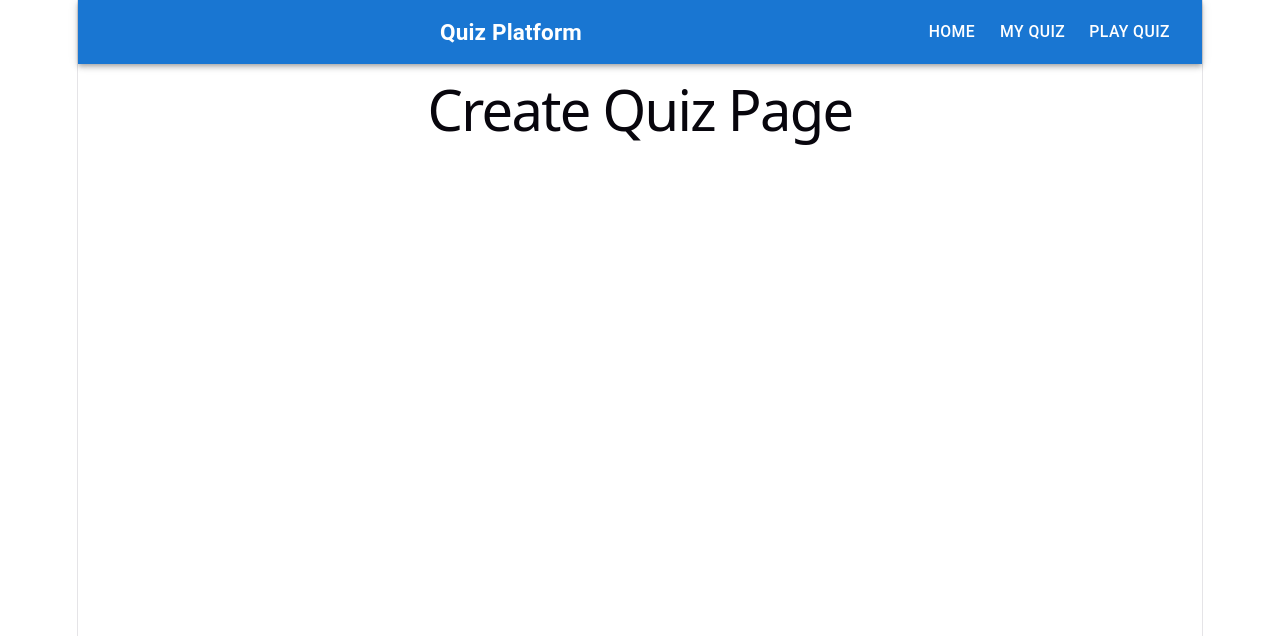
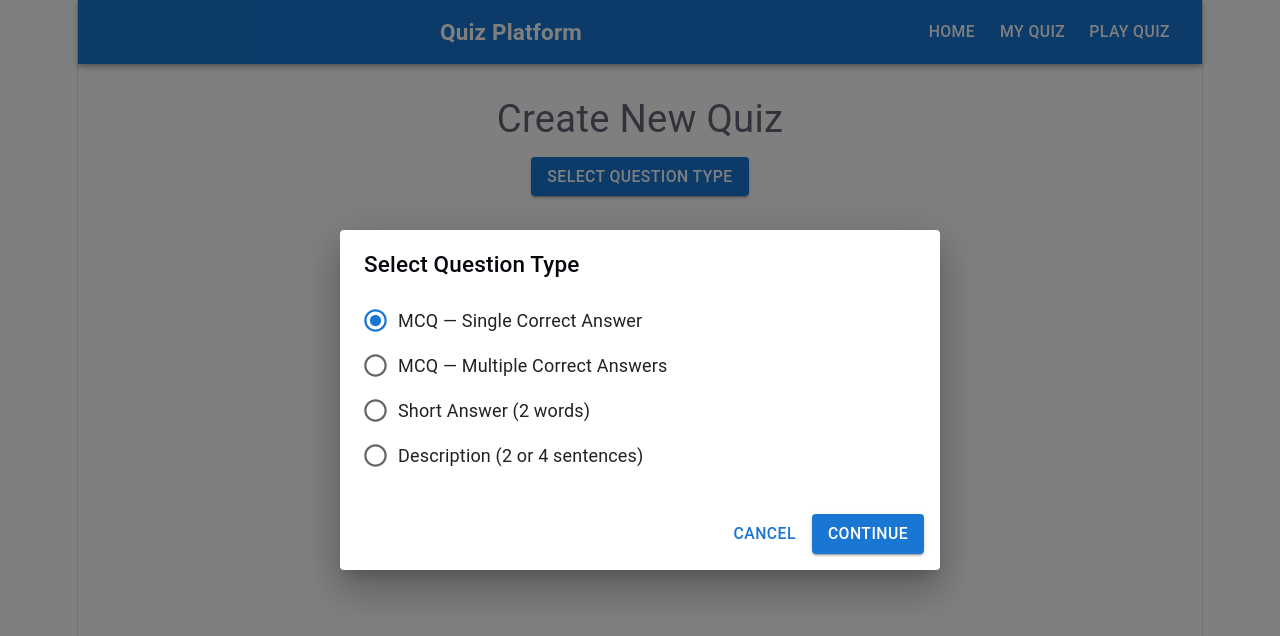
Before and after one commit to UmarCodesTech/Quiz-Platform, a React (Vite) app: page /create-quiz in a window 1280 px wide. Shown: the top 636 px of the page. Built offline with nearby package versions, Linux system fonts and the light colour scheme.

Commit message:
feat: add quiz question validation

```diff
--- a/src/pages/CreateQuiz.jsx
+++ b/src/pages/CreateQuiz.jsx
@@ -1,6 +1,261 @@
+
+import { useState } from "react";
+import {
+  Box,
+  Button,
+  Container,
+  Dialog,
+  DialogTitle,
+  DialogContent,
+  DialogActions,
+  FormControl,
+  FormControlLabel,
+  Radio,
+  RadioGroup,
+  TextField,
+  Typography,
+  MenuItem,
+  Paper,
+} from "@mui/material";
+
 function CreateQuiz() {
+  const [open, setOpen] = useState(true);
+  const [questionType, setQuestionType] = useState("single");
+  const [showForm, setShowForm] = useState(false);
+
+  const [quizTitle, setQuizTitle] = useState("");
+  const [question, setQuestion] = useState("");
+  const [options, setOptions] = useState(["", ""]);
+  const [correctAnswer, setCorrectAnswer] = useState("");
+  const [error, setError] = useState("");
+
+  const handleContinue = () => {
+    if (questionType === "single") {
+      setShowForm(true);
+      setOpen(false);
+    } else {
+      alert("This question type will be implemented in a later step.");
+    }
+  };
+
+  const handleAddOption = () => {
+    setOptions([...options, ""]);
+  };
+
+  const handleOptionChange = (index, value) => {
+    const updatedOptions = [...options];
+    updatedOptions[index] = value;
+    setOptions(updatedOptions);
+  };
+
+  const handleDeleteOption = (index) => {
+    if (options.length <= 2) {
+      alert("At least two options are required.");
+      return;
+    }
+
+    setOptions(
+      options.filter((_, optionIndex) => optionIndex !== index)
+    );
+
+    if (correctAnswer === String(index + 1)) {
+      setCorrectAnswer("");
+    } else if (Number(correctAnswer) > index + 1) {
+      setCorrectAnswer(String(Number(correctAnswer) - 1));
+    }
+  };
+
+  // Validate the quiz title, question, options, and correct answer.
+  const validateQuestion = () => {
+    if (quizTitle.trim().length < 10 || quizTitle.trim().length > 30) {
+      setError("Quiz title must be between 10 and 30 characters.");
+      return false;
+    }
+
+    if (question.trim().length < 10 || question.trim().length > 200) {
+      setError("Question must be between 10 and 200 characters.");
+      return false;
+    }
+
+    const validOptions = options.filter(
+      (option) => option.trim() !== ""
+    );
+
+    if (validOptions.length < 2) {
+      setError("Atleast two option required to save question");
+      return false;
+    }
+
+    if (
+      !correctAnswer ||
+      !options[Number(correctAnswer) - 1]?.trim()
+    ) {
+      setError("Please select a valid correct answer.");
+      return false;
+    }
+
+    setError("");
+    return true;
+  };
+
   return (
-    <h1>Create Quiz Page</h1>
+    <Container maxWidth="md">
+      <Box sx={{ py: 4 }}>
+        <Typography variant="h4" gutterBottom>
+          Create New Quiz
+        </Typography>
+
+        <Button variant="contained" onClick={() => setOpen(true)}>
+          Select Question Type
+        </Button>
+
+        {showForm && (
+          <Paper sx={{ p: 3, mt: 3 }}>
+            <Typography variant="h5" gutterBottom>
+              Single Correct Answer MCQ
+            </Typography>
+
+            <TextField
+              fullWidth
+              label="Quiz Title"
+              value={quizTitle}
+              onChange={(event) => setQuizTitle(event.target.value)}
+              inputProps={{ maxLength: 30 }}
+              helperText="Enter 10–30 characters"
+              sx={{ mb: 3, mt: 1 }}
+            />
+
+            <TextField
+              fullWidth
+              label="Question"
+              value={question}
+              onChange={(event) => setQuestion(event.target.value)}
+              inputProps={{ maxLength: 200 }}
+              helperText="Enter 10–200 characters"
+              multiline
+              minRows={2}
+              sx={{ mb: 3 }}
+            />
+
+            <Typography variant="h6" gutterBottom>
+              Options
+            </Typography>
+
+            {options.map((option, index) => (
+              <Box
+                key={index}
+                sx={{
+                  display: "flex",
+                  gap: 1,
+                  mb: 2,
+                  alignItems: "center",
+                }}
+              >
+                <TextField
+                  fullWidth
+                  label={`Option ${index + 1}`}
+                  value={option}
+                  onChange={(event) =>
+                    handleOptionChange(index, event.target.value)
+                  }
+                />
+
+                <Button
+                  color="error"
+                  onClick={() => handleDeleteOption(index)}
+                  disabled={options.length <= 2}
+                >
+                  Delete
+                </Button>
+              </Box>
+            ))}
+
+            <Button variant="outlined" onClick={handleAddOption}>
+              Add Option
+            </Button>
+
+            <TextField
+              select
+              fullWidth
+              label="Correct Answer"
+              value={correctAnswer}
+              onChange={(event) => setCorrectAnswer(event.target.value)}
+              sx={{ mt: 3 }}
+            >
+              {options.map((option, index) => (
+                <MenuItem
+                  key={index}
+                  value={String(index + 1)}
+                  disabled={!option.trim()}
+                >
+                  Option {index + 1}
+                </MenuItem>
+              ))}
+            </TextField>
+
+            {error && (
+              <Typography color="error" sx={{ mt: 2 }}>
+                {error}
+              </Typography>
+            )}
+
+            <Button
+              variant="contained"
+              sx={{ mt: 3 }}
+              onClick={validateQuestion}
+            >
+              Validate Question
+            </Button>
+          </Paper>
+        )}
+      </Box>
+
+      <Dialog
+        open={open}
+        onClose={() => setOpen(false)}
+        fullWidth
+        maxWidth="sm"
+      >
+        <DialogTitle>Select Question Type</DialogTitle>
+
+        <DialogContent>
+          <FormControl>
+            <RadioGroup
+              value={questionType}
+              onChange={(event) => setQuestionType(event.target.value)}
+            >
+              <FormControlLabel
+                value="single"
+                control={<Radio />}
+                label="MCQ — Single Correct Answer"
+              />
+              <FormControlLabel
+                value="multiple"
+                control={<Radio />}
+                label="MCQ — Multiple Correct Answers"
+              />
+              <FormControlLabel
+                value="short"
+                control={<Radio />}
+                label="Short Answer (2 words)"
+              />
+              <FormControlLabel
+                value="description"
+                control={<Radio />}
+                label="Description (2 or 4 sentences)"
+              />
+            </RadioGroup>
+          </FormControl>
+        </DialogContent>
+
+        <DialogActions sx={{ p: 2 }}>
+          <Button onClick={() => setOpen(false)}>Cancel</Button>
+          <Button variant="contained" onClick={handleContinue}>
+            Continue
+          </Button>
+        </DialogActions>
+      </Dialog>
+    </Container>
   );
 }
 
```
